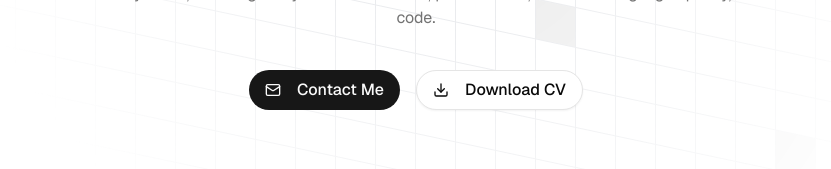
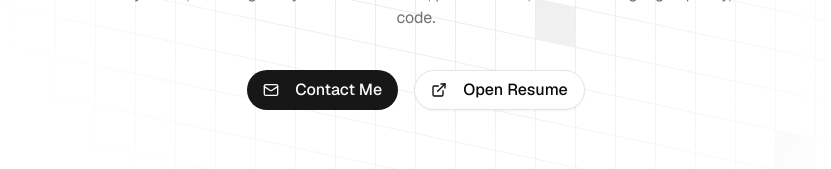
Before and after one commit to shivanshkc/shivansh.io, a Next.js app: page / in a window 1280 px wide. Shown: the part 546-715 px from the top of the page, without its empty margins (224-1055 px from the left). Built offline with nearby package versions, Linux system fonts and the light colour scheme.

Commit message:
fix(ui): open resume in new tab instead of downloading

```diff
--- a/src/components/hero/hero.tsx
+++ b/src/components/hero/hero.tsx
@@ -4,7 +4,7 @@ import { cn } from "@/lib/utils";
 import { AnimatedGridPattern } from "@/components/magicui/animated-grid-pattern";
 import Image from "next/image";
 import content from "~/public/content.json";
-import { Download, Mail } from "lucide-react";
+import { ExternalLink, Mail } from "lucide-react";
 import { Button } from "@/components/ui/button";
 
 /**
@@ -157,9 +157,9 @@ const Hero = () => {
                             variant="outline": outlined button style
                             Other classes same as above
                         */}
-                        <a href="/shivansh-resume.pdf" download>
-                            <Download className="mr-2 h-5 w-5" />
-                            Download CV
+                        <a href="/shivansh-resume.pdf" target="_blank">
+                            <ExternalLink className="mr-2 h-5 w-5" />
+                            Open Resume
                         </a>
                     </Button>
                 </div>
--- a/src/components/projects/projects.tsx
+++ b/src/components/projects/projects.tsx
@@ -7,7 +7,6 @@ import Image from "next/image";
 import { Button } from "@/components/ui/button";
 import { ExternalLink } from "lucide-react";
 import { Github } from "@/components/icons";
-import { useState } from "react";
 
 const Projects = () => {
     const projects: ProjectCardProps[] = content.projects;
```
